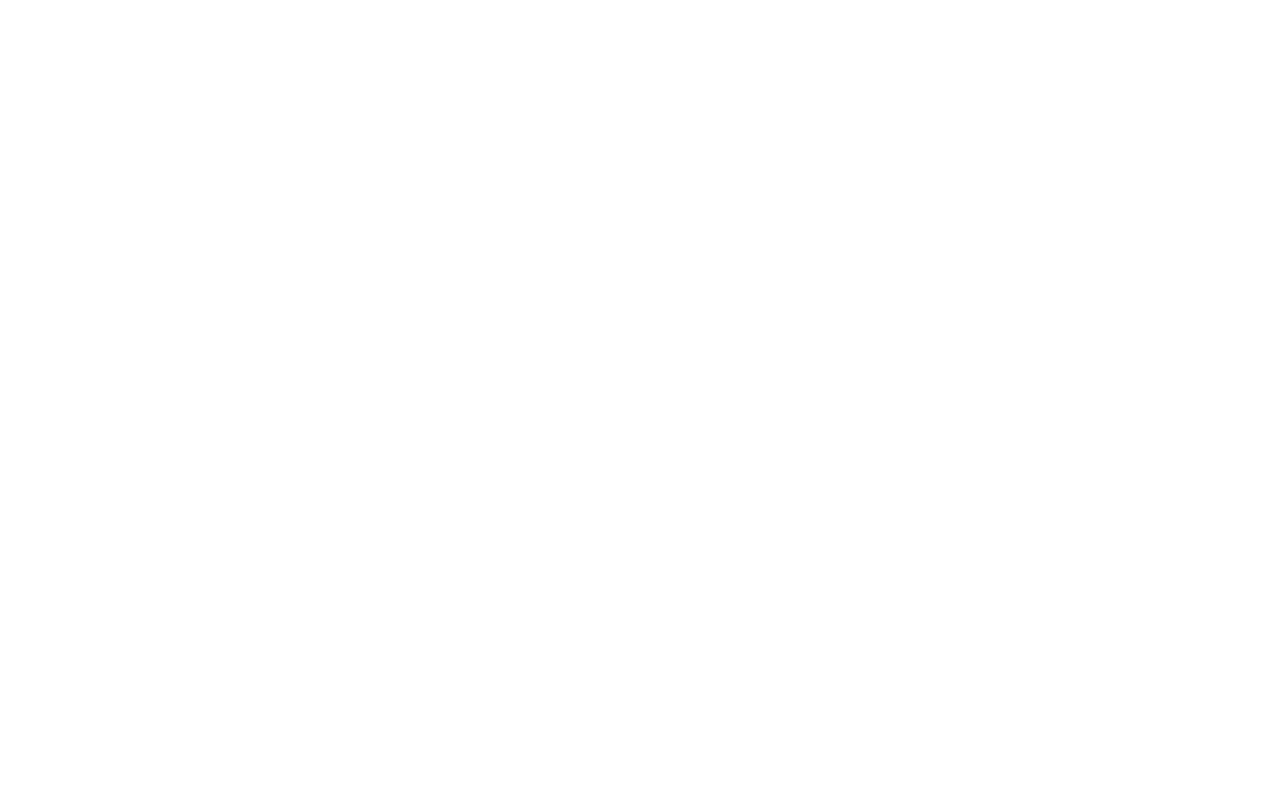
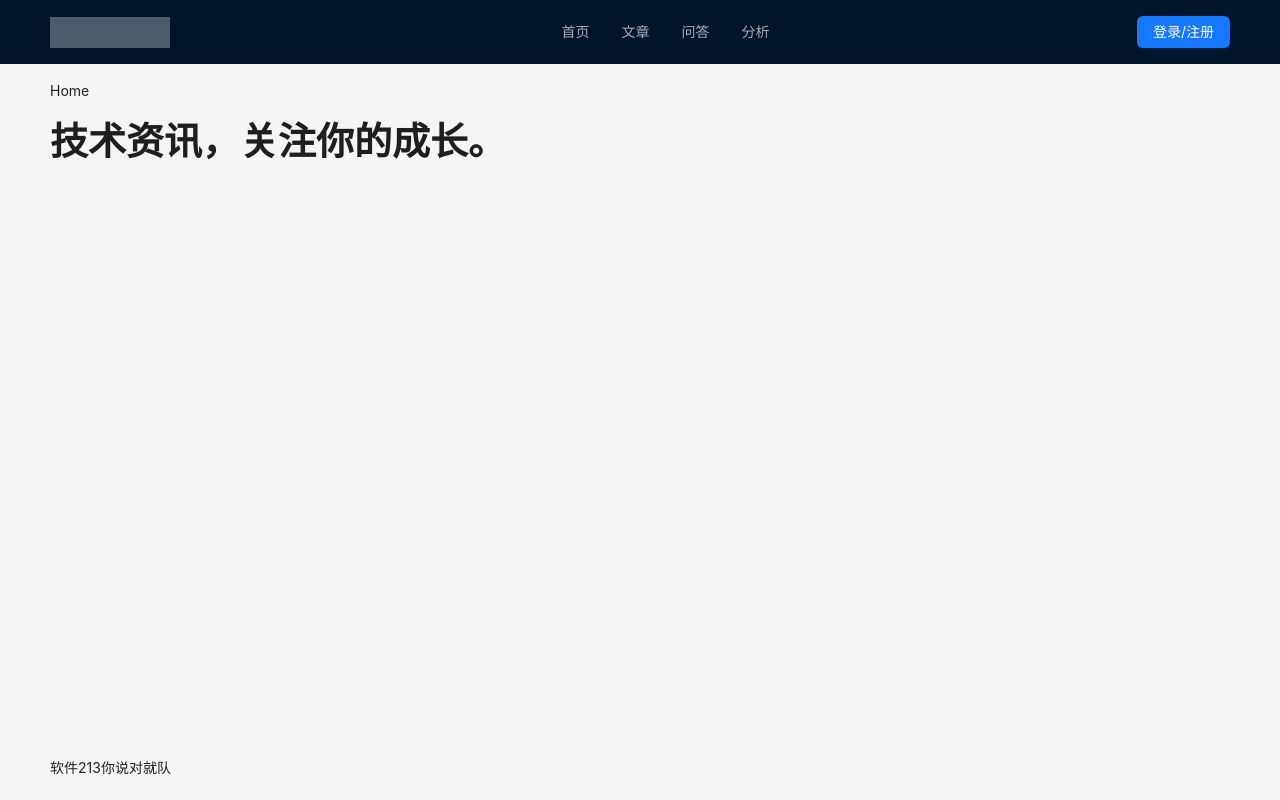
Before and after one commit to Taoister39/technical-information, a React (Vite) app: page / in a window 1280 px wide. Built offline with nearby package versions, Linux system fonts and the light colour scheme.

Commit message:
添加界面

```diff
--- /dev/null
+++ b/src/pages/Analyze/index.tsx
@@ -0,0 +1,8 @@
+import styles from "./index.module.scss";
+import React, { FC } from "react";
+
+const Analyze: FC = () => {
+  return <></>;
+};
+
+export default Analyze;
--- a/src/pages/Home/index.tsx
+++ b/src/pages/Home/index.tsx
@@ -1,8 +1,15 @@
 import styles from "./index.module.scss";
 import React, { FC } from "react";
+import { Typography } from "antd";
+
+const { Title } = Typography;
 
 const Home: FC = () => {
-  return <></>;
+  return (
+    <div>
+      <Title>技术资讯，关注你的成长。</Title>
+    </div>
+  );
 };
 
 export default Home;
--- /dev/null
+++ b/src/pages/Issue/index.tsx
@@ -0,0 +1,7 @@
+import React from "react";
+
+const Issue = () => {
+  return <></>;
+};
+
+export default Issue;
--- /dev/null
+++ b/src/pages/Layout/index.module.scss
@@ -0,0 +1,11 @@
+.header {
+  display: flex;
+  justify-content: space-between;
+  align-items: center;
+}
+.logo {
+  width: 120px;
+  height: 31px;
+  margin: 16px 24px 16px 0;
+  background: rgba(255, 255, 255, 0.3);
+}
--- /dev/null
+++ b/src/pages/Layout/index.tsx
@@ -0,0 +1,39 @@
+import React, { FC } from "react";
+
+import { Button, Layout, Menu } from "antd";
+import type { MenuProps } from "antd";
+
+import { Link, Outlet } from "react-router-dom";
+
+import styles from "./index.module.scss";
+import Breadcrumb from "antd/es/breadcrumb";
+
+const { Header, Content, Footer } = Layout;
+
+const navItems: MenuProps["items"] = [
+  { label: <Link to="/">首页</Link>, key: "home" },
+  { label: <Link to="/article">文章</Link>, key: "article" },
+  { label: <Link to="/issue">问答</Link>, key: "issue" },
+  { label: <Link to="/analyze">分析</Link>, key: "analyze" },
+];
+
+const LayoutApp: FC = () => {
+  return (
+    <Layout style={{ minHeight: "100vh" }}>
+      <Header className={styles.header}>
+        <div className={styles.logo} />
+        <Menu items={navItems} mode="horizontal" theme="dark" />
+        <Button type="primary">登录/注册</Button>
+      </Header>
+      <Content style={{ padding: "0 50px", flex: "1 1 auto" }}>
+        <Breadcrumb style={{ margin: "16px 0" }}>
+          <Breadcrumb.Item>Home</Breadcrumb.Item>
+        </Breadcrumb>
+        <Outlet />
+      </Content>
+      <Footer>软件213你说对就队</Footer>
+    </Layout>
+  );
+};
+
+export default LayoutApp;
--- a/src/router/index.tsx
+++ b/src/router/index.tsx
@@ -4,13 +4,20 @@
 
 import Home from "../pages/Home";
 import Article from "../pages/Article";
+import LayoutApp from "../pages/Layout";
+import Issue from "../pages/Issue";
+import Analyze from "../pages/Analyze";
 // 根路由
 const RootRouter: FC = () => {
   return (
     <BrowserRouter>
       <Routes>
-        <Route index element={<Home />} />
-        <Route path="article" element={<Article />} />
+        <Route path="/" element={<LayoutApp />}>
+          <Route index element={<Home />} />
+          <Route path="article" element={<Article />} />
+          <Route path="issue" element={<Issue />} />
+          <Route path="analyze" element={<Analyze />} />
+        </Route>
       </Routes>
     </BrowserRouter>
   );
--- /dev/null
+++ b/src/store/index.ts
@@ -0,0 +1,6 @@
+class RootStore {}
+
+const store = new RootStore();
+const useStore = () => store;
+
+export default useStore;
```
Also changed, not shown: src/utils/http.ts (+15 -3 lines), src/utils/token.ts (added, +7 -0 lines), src/api/apiConfig.ts (renamed from src/api/index.ts), src/pages/Analyze/index.module.scss (added), src/pages/Issue/index.module.scss (added).
